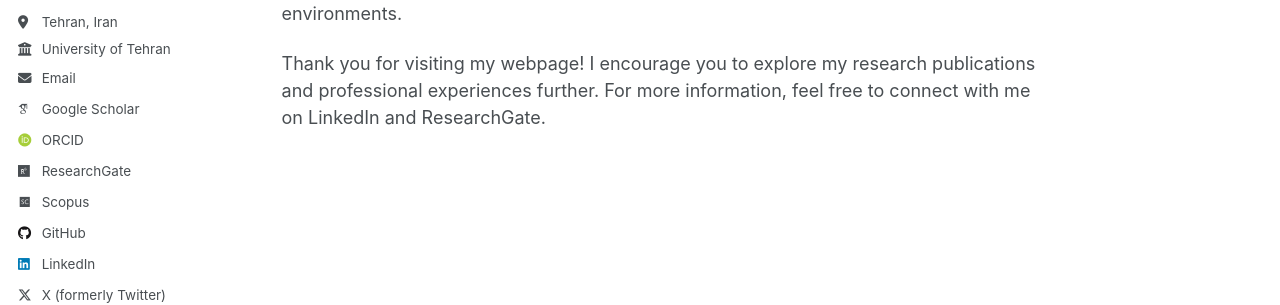
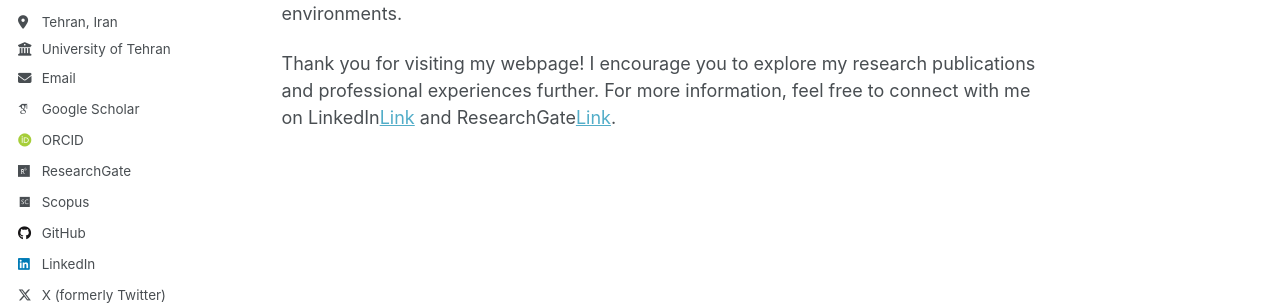
Before and after one commit to mo-soleimani/mo-soleimani.github.io, a Jekyll site: the page built from _pages/about.md, in a window 1280 px wide and 900 px high, scrolled down 1030 px. Shown: the part 364-669 px from the top of the window. Built offline with Jekyll 4.4.1, drawn with Linux system fonts in a browser that asks for light colours; some web fonts are replaced.

Commit message:
update about.md

```diff
--- a/_pages/about.md
+++ b/_pages/about.md
@@ -25,4 +25,4 @@ Engagement & Contributions
 ------
 My commitment to climate awareness extends beyond research; I actively engage with communities as a mentor and trainer with the Climate Reality Project. In this role, I focus on enhancing public understanding of climate-related issues and fostering actionable strategies for sustainable development. This initiative allows me to blend my academic knowledge with community outreach, promoting a holistic approach to urban resilience. I believe that informed communities are crucial for driving impactful change in urban environments.
 
-Thank you for visiting my webpage! I encourage you to explore my research publications and professional experiences further. For more information, feel free to connect with me on LinkedIn and ResearchGate.
+Thank you for visiting my webpage! I encourage you to explore my research publications and professional experiences further. For more information, feel free to connect with me on LinkedIn[Link](https://www.linkedin.com/in/mahdi-suleimany/) and ResearchGate[Link](https://www.researchgate.net/profile/Mahdi-Suleimany?ev=prf_overview).
```
